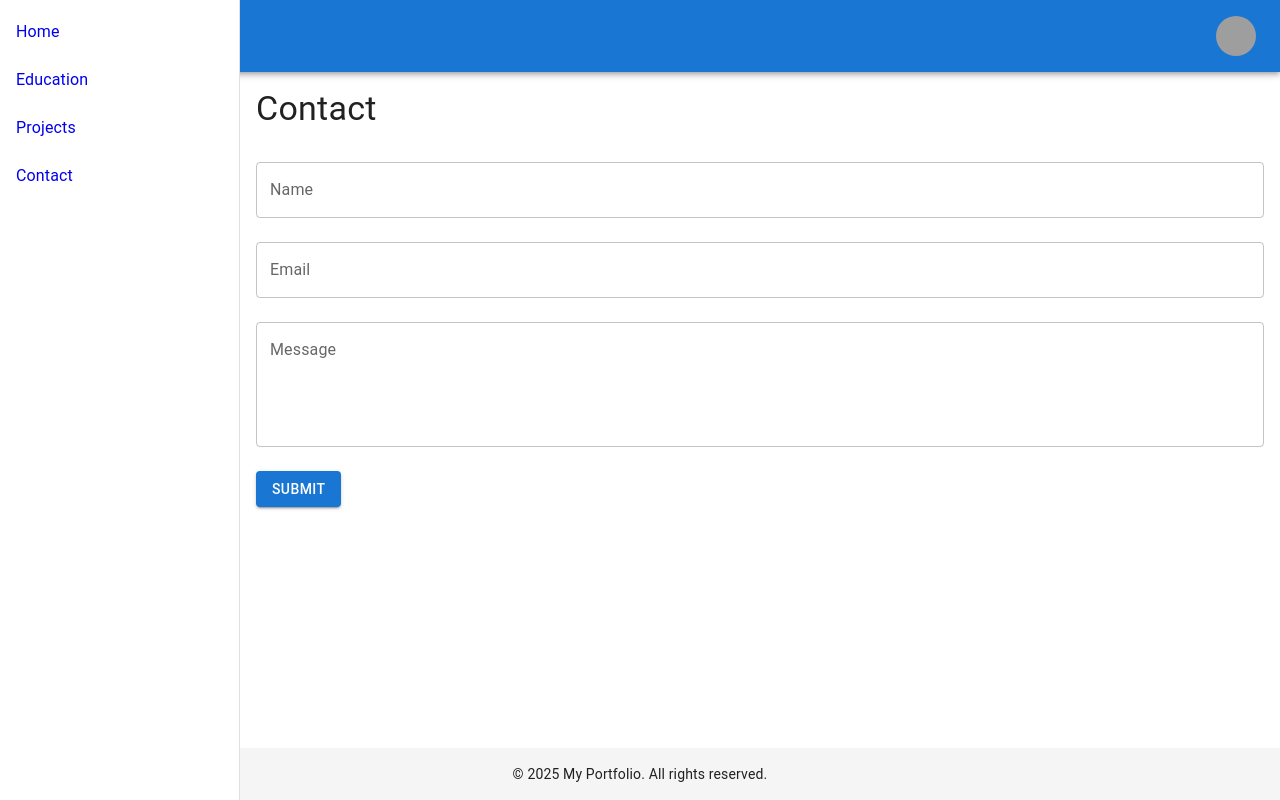
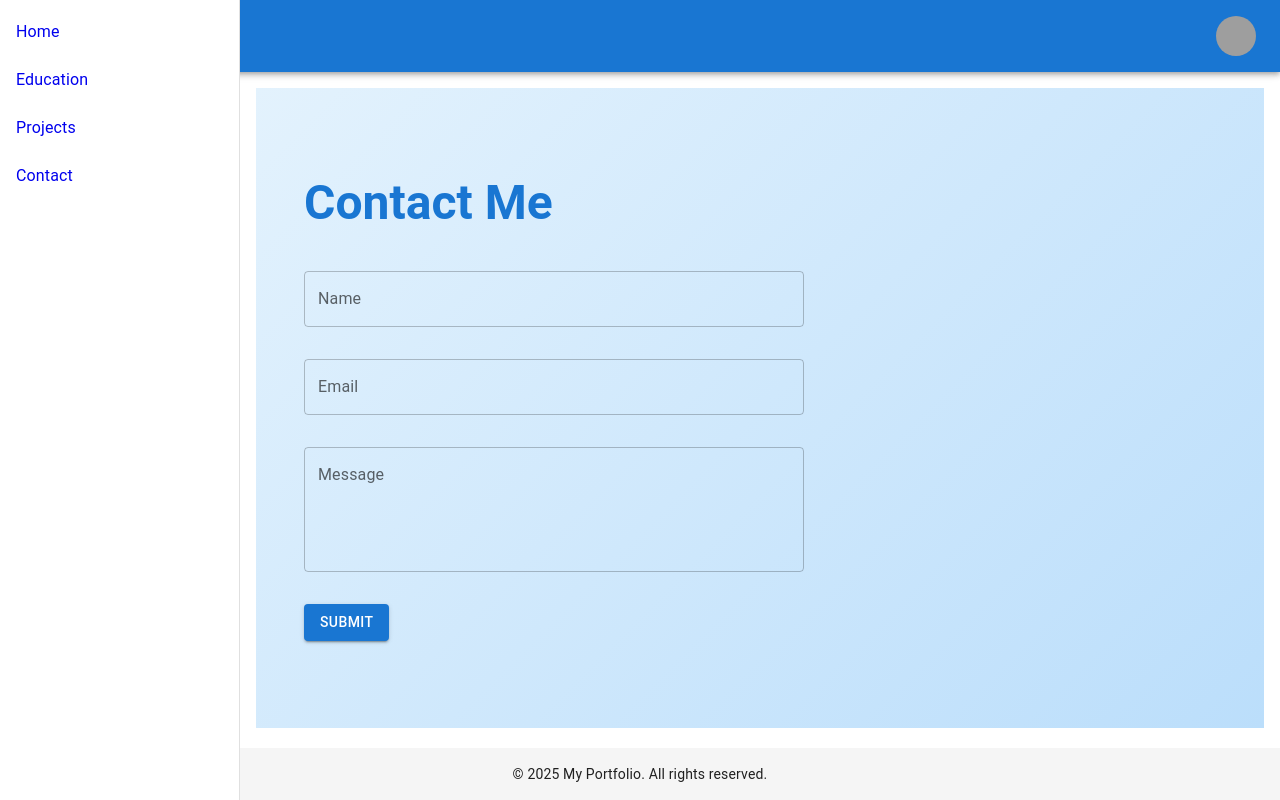
Before and after one commit to Kenji-x-S/Portfolio-React, a React (Vite) app: page /contact in a window 1280 px wide. Built offline with nearby package versions, Linux system fonts and the light colour scheme; grey boxes are pictures that could not be loaded.

Commit message:
Updated Projects Contact and Education Pages(light mode only)

```diff
--- /dev/null
+++ b/src/pages/Contact/Contact.module.css
@@ -0,0 +1,57 @@
+.container {
+    padding: 3rem;
+    min-height: 80vh;
+    display: flex;
+    align-items: center;
+    background: linear-gradient(135deg, #e3f2fd 0%, #bbdefb 100%);
+  }
+
+  .heading {
+    font-weight: bold;
+    color: #1976d2;
+    margin-bottom: 1.5rem;
+    animation: slideIn 1s ease-out;
+  }
+
+  .formContainer {
+    max-width: 500px;
+  }
+
+  .input {
+    margin-bottom: 1rem;
+  }
+
+  .button {
+    background-color: #1976d2;
+    transition: transform 0.2s ease;
+    margin-top: 1rem;
+  }
+
+  .button:hover {
+    transform: translateY(-2px);
+    background-color: #1565c0;
+  }
+
+  @keyframes slideIn {
+    0% { transform: translateY(-20px); opacity: 0; }
+    100% { transform: translateY(0); opacity: 1; }
+  }
+
+  .snackbarWrapper {
+    position: fixed;
+    top: 20px;
+    right: 20px;
+    z-index: 1300;
+  }
+
+  .snackbarContent {
+    padding: 8px 24px;
+    background-color: #ffffff;
+    border-radius: 0px;
+    box-shadow: 0px 4px 10px rgba(0, 0, 0, 0.2);
+  }
+
+  .snackbarText {
+    color: #1976d2;
+    font-weight: bold;
+  }
--- a/src/pages/Contact/index.jsx
+++ b/src/pages/Contact/index.jsx
@@ -1,82 +1,138 @@
-import React, { useState, useEffect } from 'react';
-import { Typography, Box, TextField, Button } from '@mui/material';
-import * as yup from 'yup';
+import React, { useEffect, useState } from 'react';
+import {
+  Typography,
+  Box,
+  Grid,
+  Fade,
+  TextField,
+  Button,
+  Slide
+} from '@mui/material';
 import { usePageTitle } from '../../context/PageTitleContext';
-
-const schema = yup.object().shape({
-  name: yup.string().required('Name is required'),
-  email: yup.string().email('Invalid email').required('Email is required'),
-  message: yup.string().required('Message is required'),
-});
+import styles from './Contact.module.css';
 
 function Contact() {
   const { setPageTitle } = usePageTitle();
-  const [formData, setFormData] = useState({ name: '', email: '', message: '' });
-  const [errors, setErrors] = useState({});
+
+  const [formData, setFormData] = useState({
+    name: '',
+    email: '',
+    message: ''
+  });
+
+  const [showSnackbar, setShowSnackbar] = useState(false);
+
+  // Error handling state
+  const [emailError, setEmailError] = useState(false);
+  const [emailHelperText, setEmailHelperText] = useState('');
 
   useEffect(() => {
     setPageTitle('Contact');
   }, [setPageTitle]);
 
+  // Email validation regex
+  const emailRegex = /^[a-zA-Z0-9._%+-]+@[a-zA-Z0-9.-]+\.[a-zA-Z]{2,4}$/;
+
   const handleChange = (e) => {
     const { name, value } = e.target;
-    setFormData({ ...formData, [name]: value });
-  };
+    setFormData((prev) => ({ ...prev, [name]: value }));
 
-  const handleSubmit = async (e) => {
-    e.preventDefault();
-    try {
-      await schema.validate(formData, { abortEarly: false });
-      setErrors({});
-      alert('Form submitted successfully!');
-    } catch (err) {
-      const validationErrors = {};
-      err.inner.forEach((error) => {
-        validationErrors[error.path] = error.message;
-      });
-      setErrors(validationErrors);
+    // Validate email on change
+    if (name === 'email') {
+      if (emailRegex.test(value)) {
+        setEmailError(false);
+        setEmailHelperText('');
+      } else {
+        setEmailError(true);
+        setEmailHelperText('Please enter a valid email address.');
+      }
     }
   };
 
+  const handleSubmit = (e) => {
+    e.preventDefault();
+    // Validate email before submitting
+    if (!emailRegex.test(formData.email)) {
+      setEmailError(true);
+      setEmailHelperText('Please enter a valid email address.');
+      return; // Stop submission if email is invalid
+    }
+
+    setFormData({ name: '', email: '', message: '' });
+    setShowSnackbar(true);
+    setTimeout(() => setShowSnackbar(false), 2000);
+  };
+
   return (
-    <Box>
-      <Typography variant="h4">Contact</Typography>
-      <Box component="form" onSubmit={handleSubmit} sx={{ mt: 2 }}>
+    <Box className={styles.container}>
+      <Fade in timeout={1000}>
+        <Grid container spacing={3}>
+          <Grid item xs={12}>
+            <Typography variant="h3" className={styles.heading}>
+              Contact Me
+            </Typography>
+            <Box
+              component="form"
+              className={styles.formContainer}
+              onSubmit={handleSubmit}
+            >
               <TextField
                 label="Name"
                 name="name"
                 value={formData.name}
                 onChange={handleChange}
-          error={!!errors.name}
-          helperText={errors.name}
+                variant="outlined"
                 fullWidth
                 margin="normal"
+                className={styles.input}
               />
               <TextField
                 label="Email"
                 name="email"
                 value={formData.email}
                 onChange={handleChange}
-          error={!!errors.email}
-          helperText={errors.email}
+                variant="outlined"
                 fullWidth
                 margin="normal"
+                className={styles.input}
+                error={emailError}
+                helperText={emailHelperText} // Display error message
               />
               <TextField
                 label="Message"
                 name="message"
                 value={formData.message}
                 onChange={handleChange}
-          error={!!errors.message}
-          helperText={errors.message}
+                variant="outlined"
                 fullWidth
+                margin="normal"
                 multiline
                 rows={4}
-          margin="normal"
+                className={styles.input}
               />
-        <Button type="submit" variant="contained" sx={{ mt: 2 }}>
+              <Button type="submit" variant="contained" className={styles.button}>
                 Submit
               </Button>
+            </Box>
+          </Grid>
+        </Grid>
+      </Fade>
+
+      {/* Custom Slide Snackbar */}
+      <Box className={styles.snackbarWrapper}>
+        <Slide
+          in={showSnackbar}
+          direction="right"
+          mountOnEnter
+          unmountOnExit
+          timeout={{ enter: 300, exit: 300 }}
+        >
+          <Box className={styles.snackbarContent}>
+            <Typography variant="body2" className={styles.snackbarText}>
+              Form Submitted Successfully!
+            </Typography>
+          </Box>
+        </Slide>
       </Box>
     </Box>
   );
--- /dev/null
+++ b/src/pages/Education/Education.module.css
@@ -0,0 +1,41 @@
+.container {
+    padding: 3rem;
+    min-height: 80vh;
+    display: flex;
+    align-items: center;
+    background: linear-gradient(135deg, #e3f2fd 0%, #bbdefb 100%);
+  }
+
+  .heading {
+    font-weight: bold;
+    color: #1976d2;
+    margin-bottom: 1.5rem;
+    animation: slideIn 1s ease-out;
+  }
+
+  .contentItem {
+    margin-bottom: 1rem;
+    padding: 1rem;
+    background-color: rgba(255, 255, 255, 0.8);
+    border-radius: 8px;
+  }
+
+  .subheading {
+    font-weight: 600;
+    color: #1976d2;
+  }
+
+  .details {
+    color: #424242;
+    animation: fadeIn 1.5s ease-out;
+  }
+
+  @keyframes slideIn {
+    0% { transform: translateY(-20px); opacity: 0; }
+    100% { transform: translateY(0); opacity: 1; }
+  }
+
+  @keyframes fadeIn {
+    0% { opacity: 0; }
+    100% { opacity: 1; }
+  }
--- a/src/pages/Education/index.jsx
+++ b/src/pages/Education/index.jsx
@@ -1,6 +1,7 @@
 import React, { useEffect } from 'react';
-import { Typography, Box, Card, CardContent } from '@mui/material';
+import { Typography, Box, Grid, Fade } from '@mui/material';
 import { usePageTitle } from '../../context/PageTitleContext';
+import styles from './Education.module.css';
 
 function Education() {
   const { setPageTitle } = usePageTitle();
@@ -9,15 +10,32 @@ function Education() {
     setPageTitle('Education');
   }, [setPageTitle]);
 
+  const educationContent = [
+    { title: 'Computer Science, [Information Technology University]', years: '2023 - Present', details: 'Learning C++, Python, Web-Development, Algorithms and more.' },
+    { title: 'Sitecore Fundamentals, [Udemy]', years: '2023', details: 'Fundamentals of Front-End Design and Content Writing on Sitecore CMS.' },
+  ];
+
   return (
-    <Box>
-      <Typography variant="h4">Education</Typography>
-      <Card sx={{ mt: 2, p: 2 }}>
-        <CardContent>
-          <Typography variant="h6">B.S. Computer Science</Typography>
-          <Typography variant="body2">University Name, 2020-2024</Typography>
-        </CardContent>
-      </Card>
+    <Box className={styles.container}>
+      <Fade in timeout={1000}>
+        <Grid container spacing={3}>
+          <Grid item xs={12}>
+            <Typography variant="h3" className={styles.heading}>
+              Courses and Certifications
+            </Typography>
+            {educationContent.map((item, index) => (
+              <Box key={index} className={styles.contentItem}>
+                <Typography variant="h6" className={styles.subheading}>
+                  {item.title}
+                </Typography>
+                <Typography variant="body2" className={styles.details}>
+                  {item.years} - {item.details}
+                </Typography>
+              </Box>
+            ))}
+          </Grid>
+        </Grid>
+      </Fade>
     </Box>
   );
 }
--- /dev/null
+++ b/src/pages/Projects/Projects.module.css
@@ -0,0 +1,45 @@
+.container {
+    padding: 3rem;
+    min-height: 80vh;
+    display: flex;
+    align-items: center;
+    background: linear-gradient(135deg, #e3f2fd 0%, #bbdefb 100%);
+  }
+
+  .heading {
+    font-weight: bold;
+    color: #1976d2;
+    margin-bottom: 1.5rem;
+    animation: slideIn 1s ease-out;
+  }
+
+  .projectCard {
+    margin-bottom: 1rem;
+    background-color: rgba(255, 255, 255, 0.8);
+    border-radius: 8px;
+    transition: transform 0.2s ease;
+  }
+
+  .projectCard:hover {
+    transform: translateY(-5px);
+  }
+
+  .subheading {
+    font-weight: 600;
+    color: #1976d2;
+  }
+
+  .details {
+    color: #424242;
+    animation: fadeIn 1.5s ease-out;
+  }
+
+  @keyframes slideIn {
+    0% { transform: translateY(-20px); opacity: 0; }
+    100% { transform: translateY(0); opacity: 1; }
+  }
+
+  @keyframes fadeIn {
+    0% { opacity: 0; }
+    100% { opacity: 1; }
+  }
```
Also changed, not shown: src/pages/Projects/index.jsx (+41 -13 lines). Lines whose indentation alone changed are shown as unchanged.
